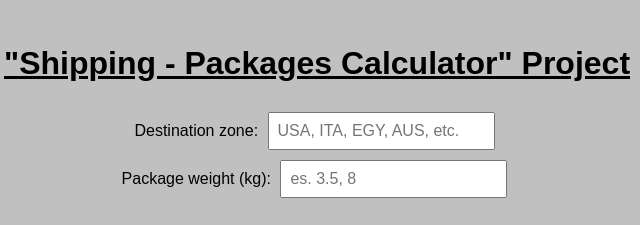
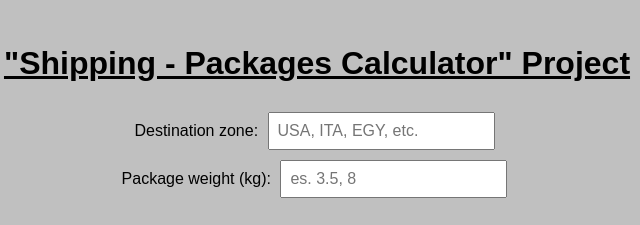
Before and after one commit to M1kYbaD/javascript-introduction, a plain HTML site: page Shipping-Calculator-Project/index.html in a window 1280 px wide. Shown: the top 225 px of the page, 323-963 px from the left. Drawn offline with Linux system fonts and the light colour scheme.

Commit message:
update Destination zone placeholder

```diff
--- a/Shipping-Calculator-Project/index.html
+++ b/Shipping-Calculator-Project/index.html
@@ -81,7 +81,7 @@
       <!-- Campo per inserire la zona di destinazione -->
       <label>
         Destination zone:
-        <input type="text" id="zone" placeholder="USA, ITA, EGY, AUS, etc." />
+        <input type="text" id="zone" placeholder="USA, ITA, EGY, etc." />
       </label>
       <br />
 
```
